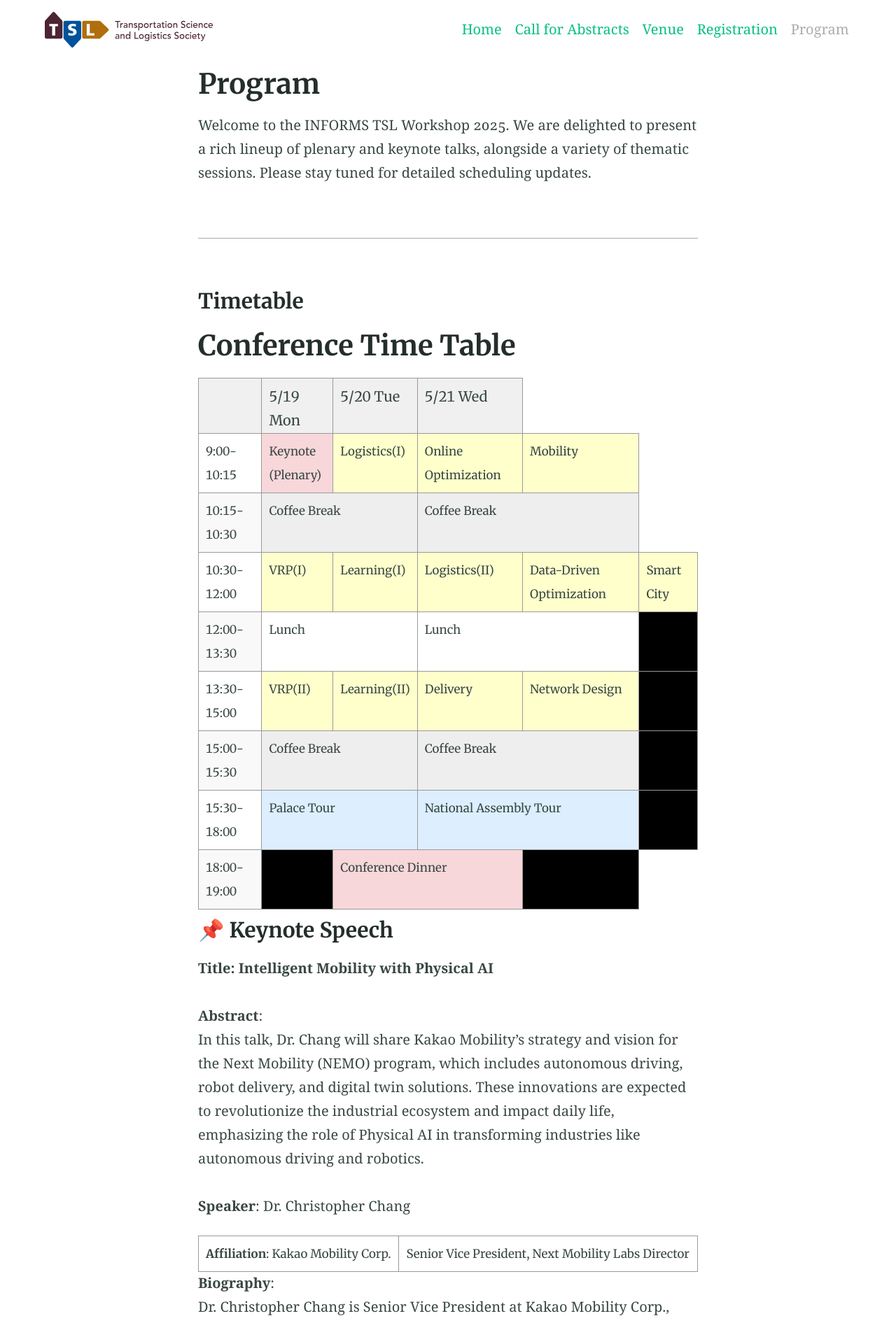
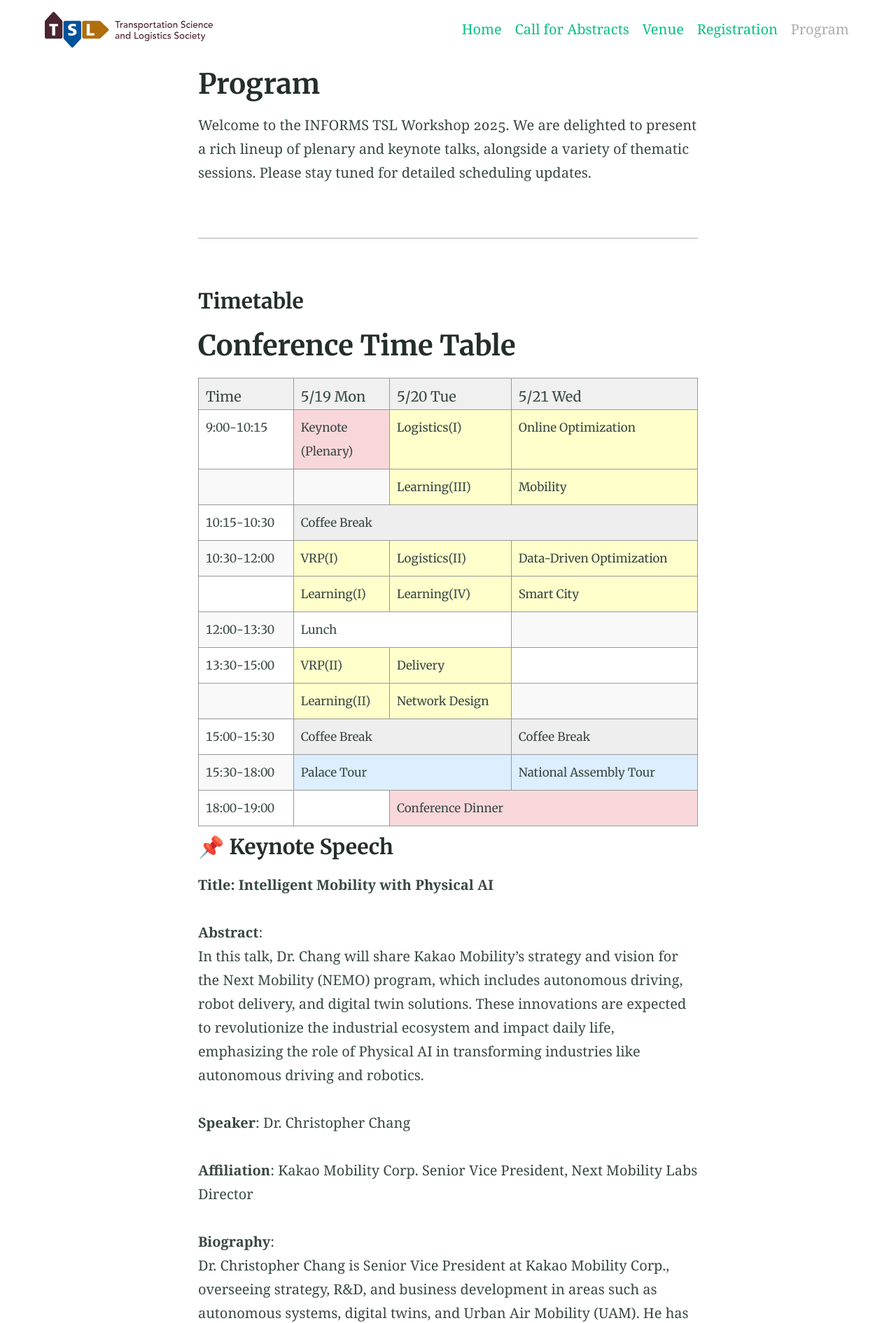
Before and after one commit to tsl2025kaist/tsl2025kaist.github.io, a Jekyll site: the page built from program.md, in a window 1280 px wide. Shown: the top 1891 px of the page at 70% size. Built offline with Jekyll 4.4.1, drawn with Linux system fonts in a browser that asks for light colours.

Commit message:
Revised time table

```diff
--- a/program.md
+++ b/program.md
@@ -8,7 +8,6 @@ We are delighted to present a rich lineup of plenary and keynote talks, alongsid
 
 ---
 ### Timetable
-
 <style>
 table {
   width: 100%;
@@ -38,10 +37,6 @@ th, td {
 .lunch {
   background-color: #ffffff;
 }
-.blocked {
-  background-color: #000000;
-  color: #000000;
-}
 .dinner {
   background-color: #f8d7da;
 }
@@ -50,68 +45,76 @@ th, td {
 <h1>Conference Time Table</h1>
 
 <table>
-<thead>
-<tr>
-  <th></th>
-  <th>5/19 Mon</th>
-  <th>5/20 Tue</th>
-  <th>5/21 Wed</th>
-</tr>
-</thead>
-<tbody>
-<tr>
-  <td>9:00-10:15</td>
-  <td class="keynote">Keynote<br>(Plenary)</td>
-  <td class="logistics">Logistics(I)</td>
-  <td class="onlineopt">Online Optimization</td>
-  <td class="mobility">Mobility</td>
-</tr>
-<tr>
-  <td>10:15-10:30</td>
-  <td colspan="2" class="coffeebreak">Coffee Break</td>
-  <td colspan="2" class="coffeebreak">Coffee Break</td>
-</tr>
-<tr>
-  <td>10:30-12:00</td>
-  <td class="learning">VRP(I)</td>
-  <td class="learning">Learning(I)</td>
-  <td class="logistics">Logistics(II)</td>
-  <td class="datadriven">Data-Driven Optimization</td>
-  <td class="smartcity">Smart City</td>
-</tr>
-<tr>
-  <td>12:00-13:30</td>
-  <td colspan="2" class="lunch">Lunch</td>
-  <td colspan="2" class="lunch">Lunch</td>
-  <td class="blocked"></td>
-</tr>
-<tr>
-  <td>13:30-15:00</td>
-  <td class="learning">VRP(II)</td>
-  <td class="learning">Learning(II)</td>
-  <td class="delivery">Delivery</td>
-  <td class="network">Network Design</td>
-  <td class="blocked"></td>
-</tr>
-<tr>
-  <td>15:00-15:30</td>
-  <td colspan="2" class="coffeebreak">Coffee Break</td>
-  <td colspan="2" class="coffeebreak">Coffee Break</td>
-  <td class="blocked"></td>
-</tr>
-<tr>
-  <td>15:30-18:00</td>
-  <td colspan="2" class="tour">Palace Tour</td>
-  <td colspan="2" class="tour">National Assembly Tour</td>
-  <td class="blocked"></td>
-</tr>
-<tr>
-  <td>18:00-19:00</td>
-  <td class="blocked"></td>
-  <td colspan="2" class="dinner">Conference Dinner</td>
-  <td class="blocked"></td>
-</tr>
-</tbody>
+  <thead>
+    <tr>
+      <th>Time</th>
+      <th>5/19 Mon</th>
+      <th>5/20 Tue</th>
+      <th>5/21 Wed</th>
+    </tr>
+  </thead>
+  <tbody>
+    <tr>
+      <td>9:00-10:15</td>
+      <td class="keynote">Keynote<br>(Plenary)</td>
+      <td class="logistics">Logistics(I)</td>
+      <td class="onlineopt">Online Optimization</td>
+    </tr>
+    <tr>
+      <td></td>
+      <td></td>
+      <td class="learning">Learning(III)</td>
+      <td class="mobility">Mobility</td>
+    </tr>
+    <tr>
+      <td>10:15-10:30</td>
+      <td colspan="3" class="coffeebreak">Coffee Break</td>
+    </tr>
+    <tr>
+      <td>10:30-12:00</td>
+      <td class="learning">VRP(I)</td>
+      <td class="logistics">Logistics(II)</td>
+      <td class="datadriven">Data-Driven Optimization</td>
+    </tr>
+    <tr>
+      <td></td>
+      <td class="learning">Learning(I)</td>
+      <td class="learning">Learning(IV)</td>
+      <td class="smartcity">Smart City</td>
+    </tr>
+    <tr>
+      <td>12:00-13:30</td>
+      <td colspan="2" class="lunch">Lunch</td>
+      <td></td>
+    </tr>
+    <tr>
+      <td>13:30-15:00</td>
+      <td class="learning">VRP(II)</td>
+      <td class="delivery">Delivery</td>
+      <td></td>
+    </tr>
+    <tr>
+      <td></td>
+      <td class="learning">Learning(II)</td>
+      <td class="network">Network Design</td>
+      <td></td>
+    </tr>
+    <tr>
+      <td>15:00-15:30</td>
+      <td colspan="2" class="coffeebreak">Coffee Break</td>
+      <td class="coffeebreak">Coffee Break</td>
+    </tr>
+    <tr>
+      <td>15:30-18:00</td>
+      <td colspan="2" class="tour">Palace Tour</td>
+      <td class="tour">National Assembly Tour</td>
+    </tr>
+    <tr>
+      <td>18:00-19:00</td>
+      <td></td>
+      <td colspan="2" class="dinner">Conference Dinner</td>
+    </tr>
+  </tbody>
 </table>
 
 ### 📌 Keynote Speech
@@ -123,7 +126,7 @@ In this talk, Dr. Chang will share Kakao Mobility’s strategy and vision for th
 
 **Speaker**: Dr. Christopher Chang
 
-**Affiliation**: Kakao Mobility Corp. | Senior Vice President, Next Mobility Labs Director
+**Affiliation**: Kakao Mobility Corp.  Senior Vice President, Next Mobility Labs Director
 
 **Biography**:
 Dr. Christopher Chang is Senior Vice President at Kakao Mobility Corp., overseeing strategy, R&D, and business development in areas such as autonomous systems, digital twins, and Urban Air Mobility (UAM). He has previously worked at Hyundai Motor, Samsung Electronics, Qualcomm, and NASA-JPL, and holds a Ph.D. in Electrical Engineering from Caltech.
```
